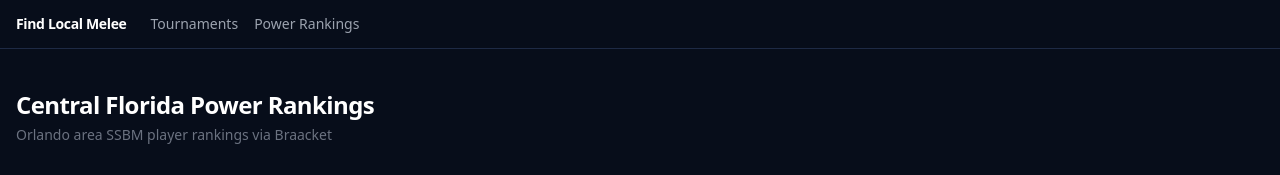
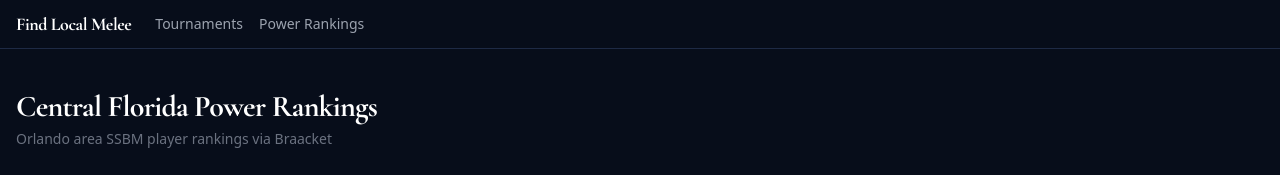
Before and after one commit to CarlosLavayenJr/find-local-melee, a Next.js app: page /rankings in a window 1280 px wide. Shown: the top 175 px of the page. Built offline with nearby package versions, Linux system fonts and the light colour scheme.

Commit message:
Add Cormorant Garamond font for headers
Co-Authored-By: Claude Sonnet 4.6 <noreply@anthropic.com>

```diff
--- a/src/app/layout.tsx
+++ b/src/app/layout.tsx
@@ -1,6 +1,13 @@
 import type { Metadata } from 'next'
+import { Cormorant_Garamond } from 'next/font/google'
 import Nav from '@/components/Nav'
 import './globals.css'
+
+const cormorant = Cormorant_Garamond({
+  subsets: ['latin'],
+  weight: ['700'],
+  variable: '--font-cormorant',
+})
 
 export const metadata: Metadata = {
   title: 'Find Local Melee',
@@ -9,7 +16,7 @@ export const metadata: Metadata = {
 
 export default function RootLayout({ children }: { children: React.ReactNode }) {
   return (
-    <html lang="en">
+    <html lang="en" className={cormorant.variable}>
       <body className="bg-[#070d1a] text-white min-h-screen antialiased">
         <Nav />
         {children}
--- a/src/app/rankings/page.tsx
+++ b/src/app/rankings/page.tsx
@@ -2,7 +2,7 @@ export default function Rankings() {
   return (
     <div className="max-w-7xl mx-auto px-4 py-10">
       <div className="mb-8">
-        <h1 className="text-2xl font-bold tracking-tight mb-1">Central Florida Power Rankings</h1>
+        <h1 className="text-3xl font-bold font-display tracking-tight mb-1">Central Florida Power Rankings</h1>
         <p className="text-gray-500 text-sm">Orlando area SSBM player rankings via Braacket</p>
       </div>
       <div className="rounded-lg overflow-hidden border border-[#1e2a45]">
--- a/src/components/Nav.tsx
+++ b/src/components/Nav.tsx
@@ -4,7 +4,7 @@ export default function Nav() {
   return (
     <nav className="border-b border-[#1e2a45] bg-[#070d1a]">
       <div className="max-w-7xl mx-auto px-4 h-12 flex items-center gap-6">
-        <Link href="/" className="font-bold text-sm text-white tracking-tight">
+        <Link href="/" className="font-bold font-display text-lg text-white tracking-tight">
           Find Local Melee
         </Link>
         <div className="flex gap-4 text-sm">
--- a/src/components/TournamentFinder.tsx
+++ b/src/components/TournamentFinder.tsx
@@ -44,7 +44,7 @@ export default function TournamentFinder() {
       <div className="max-w-7xl mx-auto px-4 py-10">
         {/* Header */}
         <div className="mb-8">
-          <h1 className="text-2xl font-bold tracking-tight mb-1">Find Local Melee</h1>
+          <h1 className="text-3xl font-bold font-display tracking-tight mb-1">Find Local Melee</h1>
           <p className="text-gray-500 text-sm">
             Upcoming SSBM tournaments within 50 miles of Orlando, FL
           </p>
--- a/tailwind.config.ts
+++ b/tailwind.config.ts
@@ -7,7 +7,11 @@ const config: Config = {
     './src/app/**/*.{js,ts,jsx,tsx,mdx}',
   ],
   theme: {
-    extend: {},
+    extend: {
+      fontFamily: {
+        display: ['var(--font-cormorant)', 'Georgia', 'serif'],
+      },
+    },
   },
   plugins: [],
 }
```
